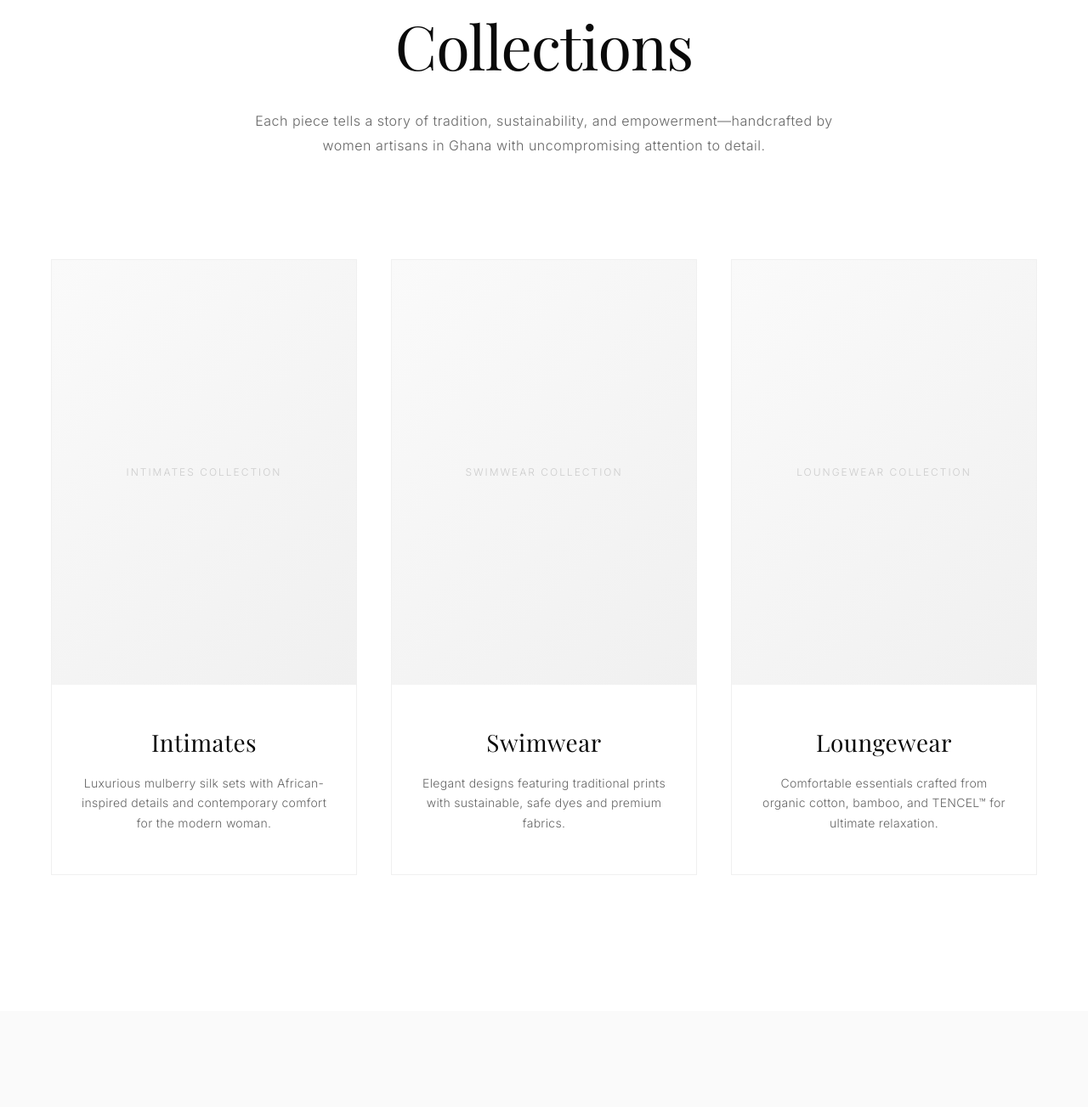
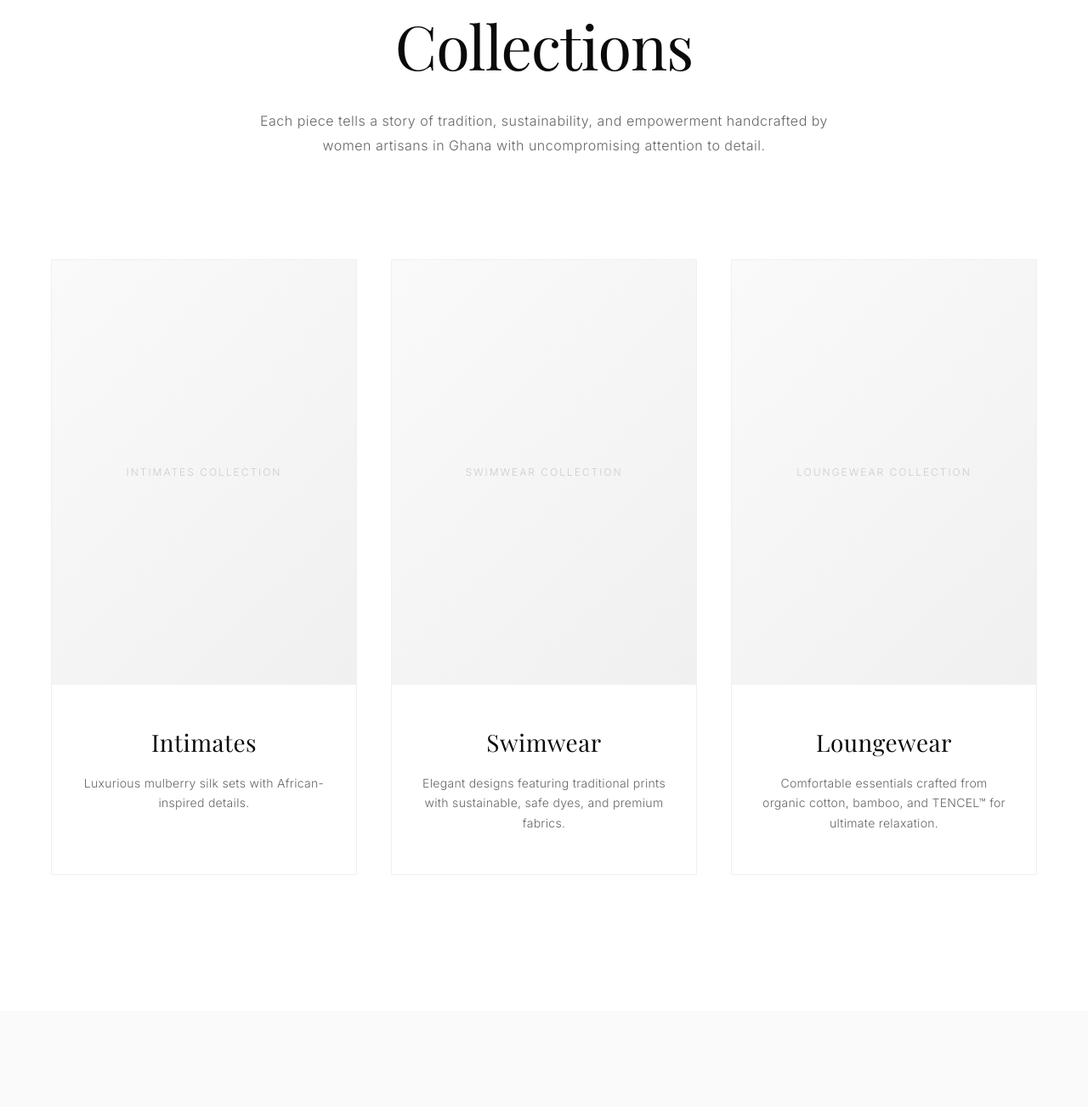
Before and after one commit to haba-create/oa2, a plain HTML site: page index.html in a window 1280 px wide. Shown: the part 957-2260 px from the top of the page at 85% size. Drawn offline with nearby package versions, Linux system fonts and the light colour scheme; a web font is replaced by a local one.

Commit message:
Update index.html
small change

```diff
--- a/index.html
+++ b/index.html
@@ -716,7 +716,7 @@
             <div class="hero-text">
                 <div class="hero-subtitle">Born on Friday</div>
                 <h1 class="hero-title">Luxury crafted by <span class="accent">African</span> artisans</h1>
-                <p class="hero-description">Premium intimates, swimwear, and loungewear celebrating African heritage through sustainable luxury and authentic craftsmanship.</p>
+                <p class="hero-description">Premium swimwear, intimates, and loungewear celebrating African heritage through sustainable luxury and authentic craftsmanship.</p>
                 <a href="#collections" class="hero-cta">Explore Collections</a>
             </div>
             <div class="hero-image">
@@ -729,21 +729,21 @@
     <section class="collections" id="collections">
         <div class="section-header">
             <h2 class="section-title">Collections</h2>
-            <p class="section-subtitle">Each piece tells a story of tradition, sustainability, and empowerment—handcrafted by women artisans in Ghana with uncompromising attention to detail.</p>
+            <p class="section-subtitle">Each piece tells a story of tradition, sustainability, and empowerment handcrafted by women artisans in Ghana with uncompromising attention to detail.</p>
         </div>
         <div class="collections-grid">
             <div class="collection-item">
                 <div class="collection-image">Intimates Collection</div>
                 <div class="collection-info">
                     <h3 class="collection-name">Intimates</h3>
-                    <p class="collection-description">Luxurious mulberry silk sets with African-inspired details and contemporary comfort for the modern woman.</p>
+                    <p class="collection-description">Luxurious mulberry silk sets with African-inspired details.</p>
                 </div>
             </div>
             <div class="collection-item">
                 <div class="collection-image">Swimwear Collection</div>
                 <div class="collection-info">
                     <h3 class="collection-name">Swimwear</h3>
-                    <p class="collection-description">Elegant designs featuring traditional prints with sustainable, safe dyes and premium fabrics.</p>
+                    <p class="collection-description">Elegant designs featuring traditional prints with sustainable, safe dyes, and premium fabrics.</p>
                 </div>
             </div>
             <div class="collection-item">
@@ -793,7 +793,7 @@
             <div class="impact-stats">
                 <div class="stat-item">
                     <span class="stat-number">100+</span>
-                    <div class="stat-label">Women Employed</div>
+                    <div class="stat-label">Women Owned and Operated</div>
                 </div>
                 <div class="stat-item">
                     <span class="stat-number">Zero</span>
```
